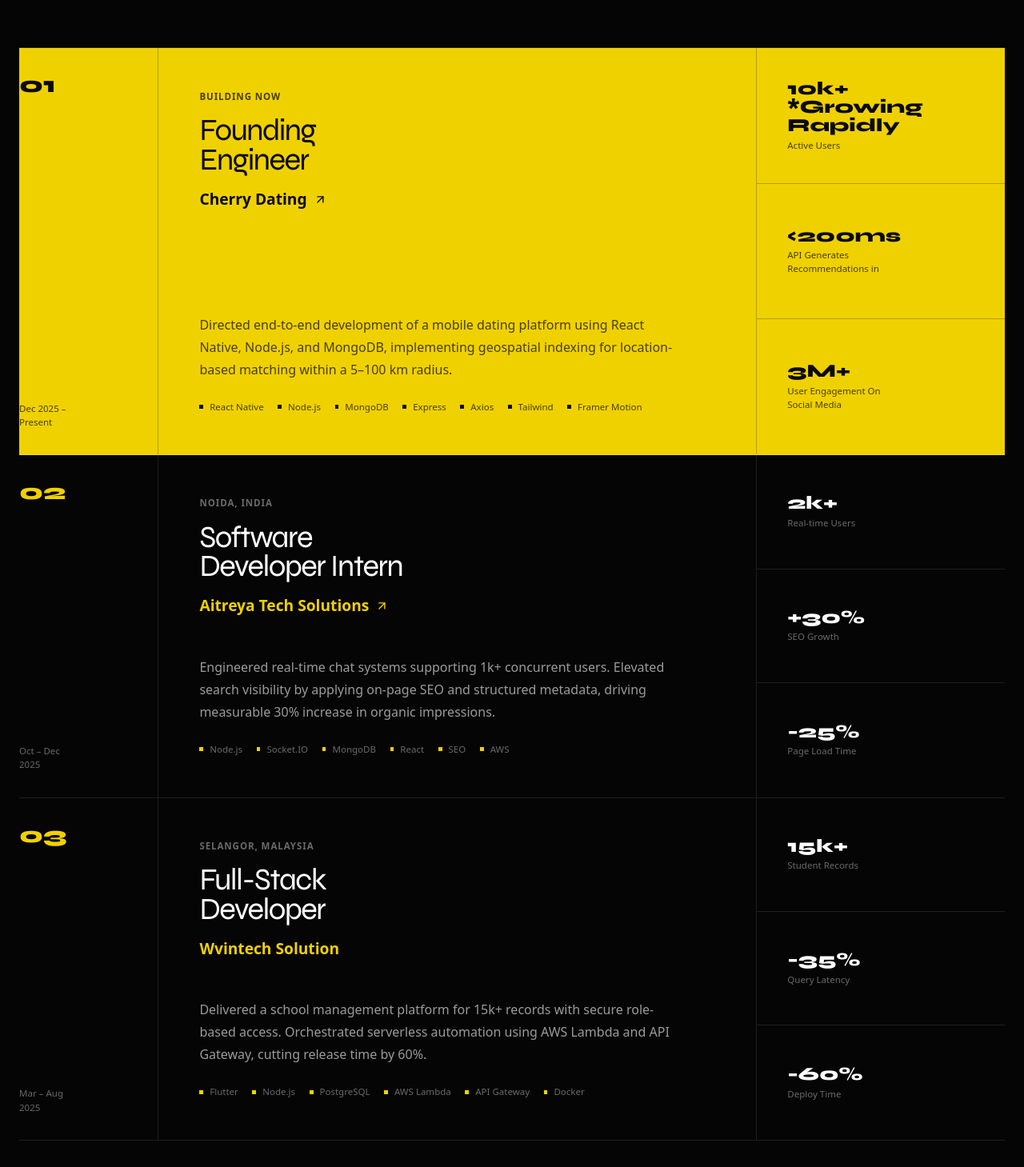
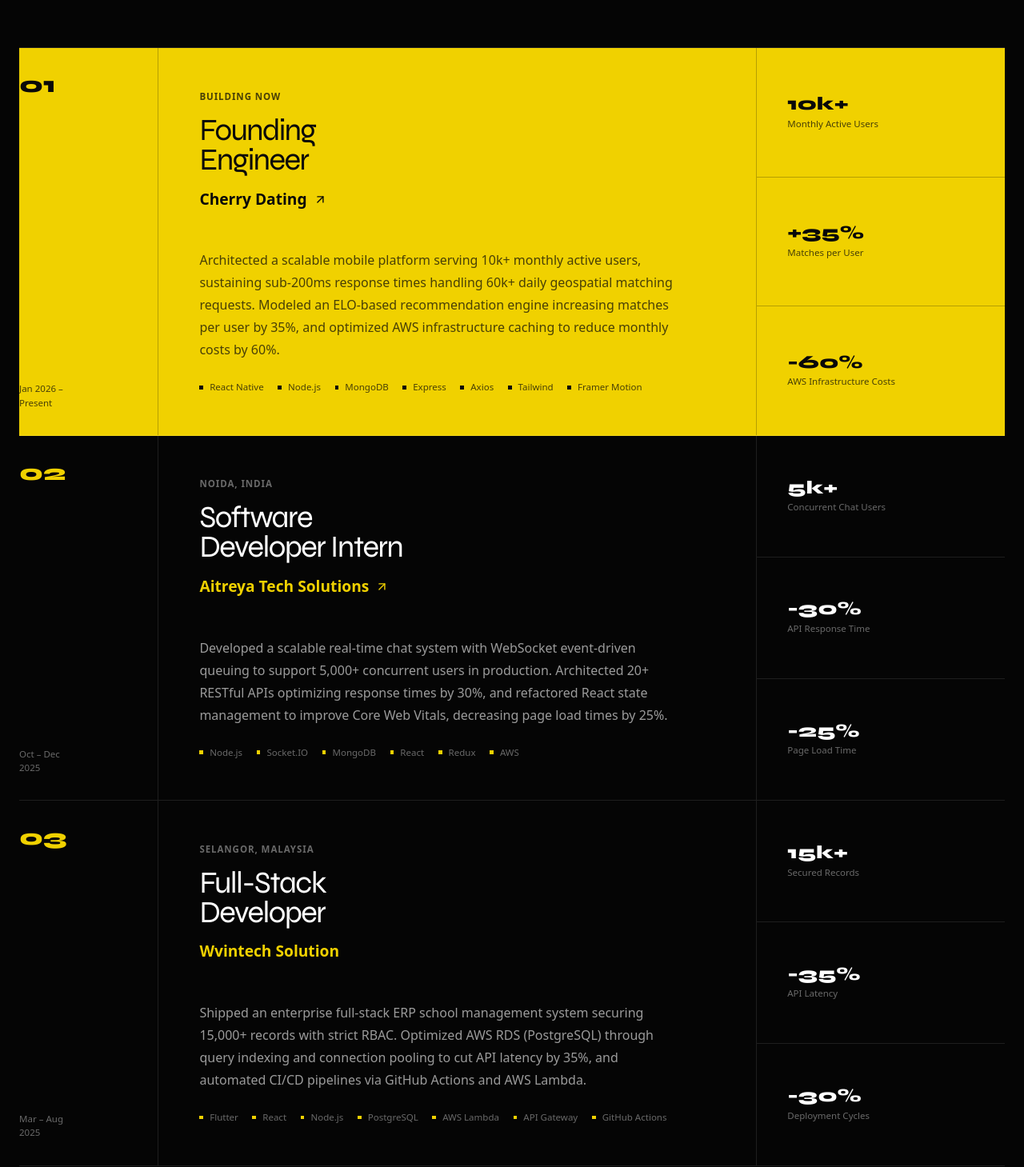
Before and after one commit to aakarsh12x/PortfolioV2, a Next.js app: page / in a window 1280 px wide. Shown: the part 1167-2626 px from the top of the page at 80% size. Built offline with nearby package versions, Linux system fonts and the light colour scheme.

Commit message:
content: update experience descriptions and metrics based on latest resume

```diff
--- a/src/data/portfolio.ts
+++ b/src/data/portfolio.ts
@@ -10,13 +10,13 @@ export const EXPERIENCE = [
         company: "Cherry Dating",
         url: "https://cherrydate.in",
         location: "Lucknow, India",
-        period: "Dec 2025 – Present",
+        period: "Jan 2026 – Present",
         current: true,
-        description: "Directed end-to-end development of a mobile dating platform using React Native, Node.js, and MongoDB, implementing geospatial indexing for location-based matching within a 5–100 km radius.",
+        description: "Architected a scalable mobile platform serving 10k+ monthly active users, sustaining sub-200ms response times handling 60k+ daily geospatial matching requests. Modeled an ELO-based recommendation engine increasing matches per user by 35%, and optimized AWS infrastructure caching to reduce monthly costs by 60%.",
         metrics: [
-            { value: "10k+ *Growing Rapidly", label: "Active Users" },
-            { value: "<200ms", label: "API Generates Recommendations in" },
-            { value: "3M+", label: "User Engagement On Social Media" },
+            { value: "10k+", label: "Monthly Active Users" },
+            { value: "+35%", label: "Matches per User" },
+            { value: "-60%", label: "AWS Infrastructure Costs" },
         ],
         tech: ["React Native", "Node.js", "MongoDB", "Express", "Axios", "Tailwind", "Framer Motion"],
     },
@@ -28,13 +28,13 @@ export const EXPERIENCE = [
         location: "Noida, India",
         period: "Oct – Dec 2025",
         current: false,
-        description: "Engineered real-time chat systems supporting 1k+ concurrent users. Elevated search visibility by applying on-page SEO and structured metadata, driving measurable 30% increase in organic impressions.",
+        description: "Developed a scalable real-time chat system with WebSocket event-driven queuing to support 5,000+ concurrent users in production. Architected 20+ RESTful APIs optimizing response times by 30%, and refactored React state management to improve Core Web Vitals, decreasing page load times by 25%.",
         metrics: [
-            { value: "2k+", label: "Real-time Users" },
-            { value: "+30%", label: "SEO Growth" },
+            { value: "5k+", label: "Concurrent Chat Users" },
+            { value: "-30%", label: "API Response Time" },
             { value: "-25%", label: "Page Load Time" },
         ],
-        tech: ["Node.js", "Socket.IO", "MongoDB", "React", "SEO", "AWS"],
+        tech: ["Node.js", "Socket.IO", "MongoDB", "React", "Redux", "AWS"],
     },
     {
         id: 3,
@@ -43,13 +43,13 @@ export const EXPERIENCE = [
         location: "Selangor, Malaysia",
         period: "Mar – Aug 2025",
         current: false,
-        description: "Delivered a school management platform for 15k+ records with secure role-based access. Orchestrated serverless automation using AWS Lambda and API Gateway, cutting release time by 60%.",
+        description: "Shipped an enterprise full-stack ERP school management system securing 15,000+ records with strict RBAC. Optimized AWS RDS (PostgreSQL) through query indexing and connection pooling to cut API latency by 35%, and automated CI/CD pipelines via GitHub Actions and AWS Lambda.",
         metrics: [
-            { value: "15k+", label: "Student Records" },
-            { value: "-35%", label: "Query Latency" },
-            { value: "-60%", label: "Deploy Time" },
+            { value: "15k+", label: "Secured Records" },
+            { value: "-35%", label: "API Latency" },
+            { value: "-30%", label: "Deployment Cycles" },
         ],
-        tech: ["Flutter", "Node.js", "PostgreSQL", "AWS Lambda", "API Gateway", "Docker"],
+        tech: ["Flutter", "React", "Node.js", "PostgreSQL", "AWS Lambda", "API Gateway", "GitHub Actions"],
     },
 ];
 
```
